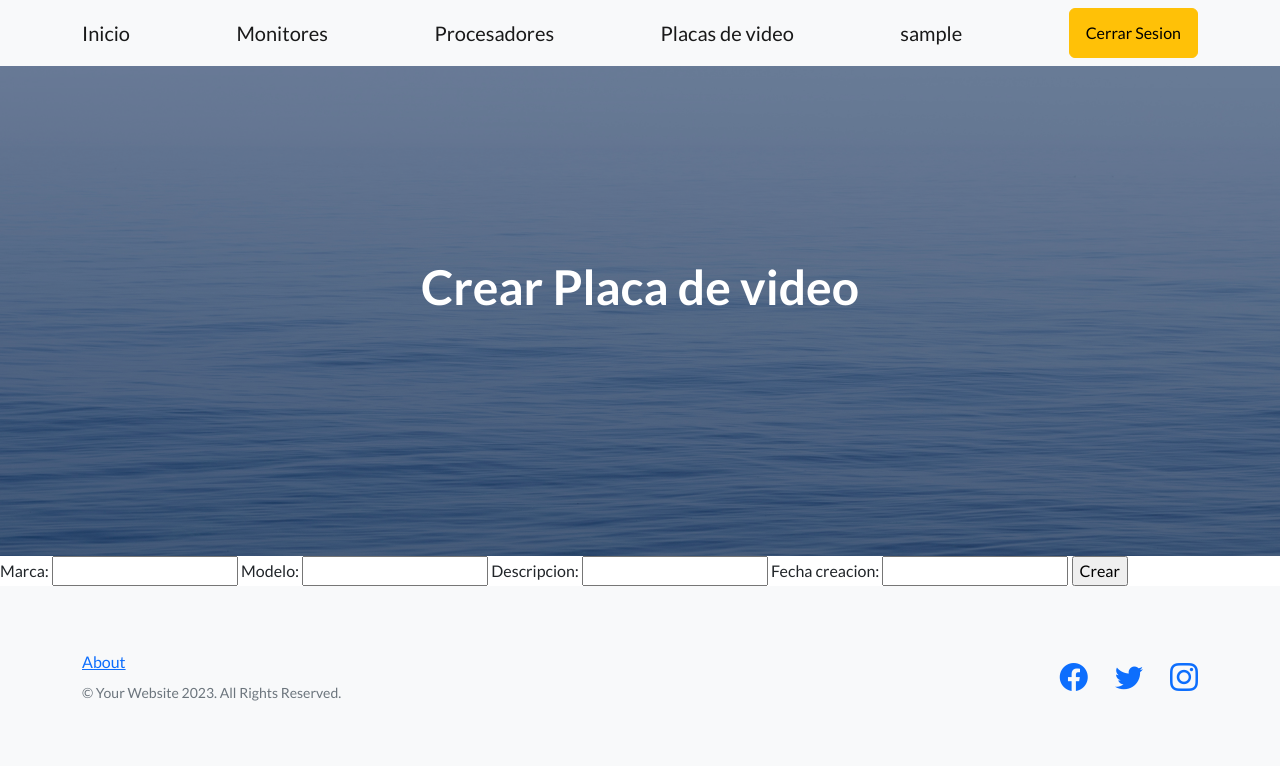
After one commit to cccBurns/django_burns, a Django app: page /hardware/placas/crear/ in a window 1280 px wide. The commit adds this page. Shown: the top 766 px of the page. Run offline with Django 4.2, Linux system fonts and the light colour scheme; the visitor is signed in with stand-in values (Sample User, id 1); data that the repository does not hold is empty; some libraries are stand-ins or nearby versions.

Commit message:
sabado18 11:46

```diff
--- a/hardware/admin.py
+++ b/hardware/admin.py
@@ -1,4 +1,5 @@
 from django.contrib import admin
-from hardware.models import Procesador
+from hardware.models import Procesador, Placa
 
 admin.site.register(Procesador)
+admin.site.register(Placa)
--- a/hardware/models.py
+++ b/hardware/models.py
@@ -8,3 +8,12 @@ class Procesador(models.Model):
 
     def __str__(self):
         return f'{self.marca} - {self.modelo}'
+
+class Placa(models.Model):
+    marca = models.CharField(max_length=30)
+    modelo = models.CharField(max_length=30)
+    descripcion = models.CharField(max_length=250)
+    fecha_creacion = models.DateField()
+
+    def __str__(self):
+        return f'{self.marca} - {self.modelo}'
--- /dev/null
+++ b/hardware/templates/hardware/crear_placa.html
@@ -0,0 +1,19 @@
+{% extends "base.html" %}
+
+{% block title_head %}
+<title>Crear Placa de video</title>
+{% endblock title_head %}
+
+{% block h1_header %}
+Crear Placa de video
+{% endblock h1_header %}
+
+{% block main %}
+
+<form action="" method="POST">
+    {% csrf_token %}
+    {{form}}
+    <input type="submit" value="Crear">
+</form>
+
+{% endblock main %}
--- a/hardware/urls.py
+++ b/hardware/urls.py
@@ -1,5 +1,5 @@
 from django.urls import path
-from hardware.views import ListadoProcesadores, CrearProcesador, ActualizarProcesador, EliminarProcesador, DetalleProcesador
+from hardware.views import ListadoProcesadores, CrearProcesador, ActualizarProcesador, EliminarProcesador, DetalleProcesador, ListadoPlacas, CrearPlaca, ActualizarPlaca, EliminarPlaca, DetallePlaca
 
 urlpatterns = [
     path('procesadores/', ListadoProcesadores.as_view(), name='procesadores'),
@@ -7,4 +7,9 @@ urlpatterns = [
     path('procesadores/<int:pk>/', DetalleProcesador.as_view(), name='detalle_procesador'),
     path('procesadores/<int:pk>/actualizar/', ActualizarProcesador.as_view(), name='actualizar_procesador'),
     path('procesadores/<int:pk>/eliminar/', EliminarProcesador.as_view(), name='eliminar_procesador'),
+    path('placas/', ListadoPlacas.as_view(), name='placas'),
+    path('placas/crear/', CrearPlaca.as_view(), name='crear_placa'),
+    path('placas/<int:pk>/', DetallePlaca.as_view(), name='detalle_placa'),
+    path('placas/<int:pk>/actualizar/', ActualizarPlaca.as_view(), name='actualizar_placa'),
+    path('placas/<int:pk>/eliminar/', EliminarPlaca.as_view(), name='eliminar_placa'),
 ]
--- a/hardware/views.py
+++ b/hardware/views.py
@@ -2,7 +2,7 @@ from django.shortcuts import render
 from django.views.generic.list import ListView
 from django.views.generic.edit import CreateView, UpdateView, DeleteView
 from django.views.generic.detail import DetailView
-from hardware.models import Procesador
+from hardware.models import Procesador, Placa
 from django.urls import reverse_lazy
 from django.contrib.auth.mixins import LoginRequiredMixin
 
@@ -19,12 +19,6 @@ class ListadoProcesadores(ListView):
         else:
             listado_de_procesadores = self.model.objects.all()
         return listado_de_procesadores
-
-    # def get_context_data(self, **kwargs):
-    #     context = super().get_context_data(**kwargs)
-    #     context["formulario"] = BusquedaAuto()
-    #     return context
-
 
 class CrearProcesador(LoginRequiredMixin, CreateView):
     model = Procesador
@@ -49,3 +43,43 @@ class EliminarProcesador(LoginRequiredMixin, DeleteView):
     model = Procesador
     template_name = "hardware/eliminar_procesador.html"
     success_url = reverse_lazy('procesadores')
+
+
+    # PLACAS DE VIDEO
+
+class ListadoPlacas(ListView):
+    model = Placa
+    context_object_name = 'listado_de_placas'
+    template_name = 'hardware/placas.html'
+
+    def get_queryset(self):
+        marca = self.request.GET.get('marca', '')
+        if marca:
+            listado_de_placas = self.model.objects.filter(marca__icontains=marca)
+        else:
+            listado_de_placas = self.model.objects.all()
+        return listado_de_placas
+
+class CrearPlaca(LoginRequiredMixin, CreateView):
+    model = Placa
+    template_name = "hardware/crear_placa.html"
+    fields = ['marca', 'modelo', 'descripcion', 'fecha_creacion']
+    success_url = reverse_lazy('placas')
+
+
+class ActualizarPlaca(LoginRequiredMixin, UpdateView):
+    model = Placa
+    template_name = "hardware/actualizar_placa.html"
+    fields = ['marca', 'modelo', 'descripcion', 'fecha_creacion']
+    success_url = reverse_lazy('placas')
+
+
+class DetallePlaca(DetailView):
+    model = Placa
+    template_name = "hardware/detalle_placa.html"
+
+
+class EliminarPlaca(LoginRequiredMixin, DeleteView):
+    model = Placa
+    template_name = "hardware/eliminar_placa.html"
+    success_url = reverse_lazy('Placas')
--- a/templates/base.html
+++ b/templates/base.html
@@ -36,6 +36,7 @@
                 <a class="navbar-brand" href={% url "inicio" %}>Inicio</a>
                 <a class="navbar-brand" href={% url "monitores" %}>Monitores</a>
                 <a class="navbar-brand" href={% url "procesadores" %}>Procesadores</a>
+                <a class="navbar-brand" href={% url "placas" %}>Placas de video</a>
                 {% if not request.user.is_authenticated %}
                 <a class="btn btn-primary" href={% url "login" %}>Iniciar Sesion</a>
                 <a class="btn btn-secondary" href={% url "registrarse" %}>Registrarse</a>
```
Also changed, not shown: hardware/templates/hardware/actualizar_placa.html (added, +19 -0 lines), hardware/templates/hardware/detalle_placa.html (added, +20 -0 lines), hardware/templates/hardware/eliminar_placa.html (added, +19 -0 lines), hardware/templates/hardware/placas.html (added, +32 -0 lines), inicio/forms.py (+0 -7 lines), inicio/views.py (+0 -35 lines), hardware/migrations/0002_placa.py (added).
